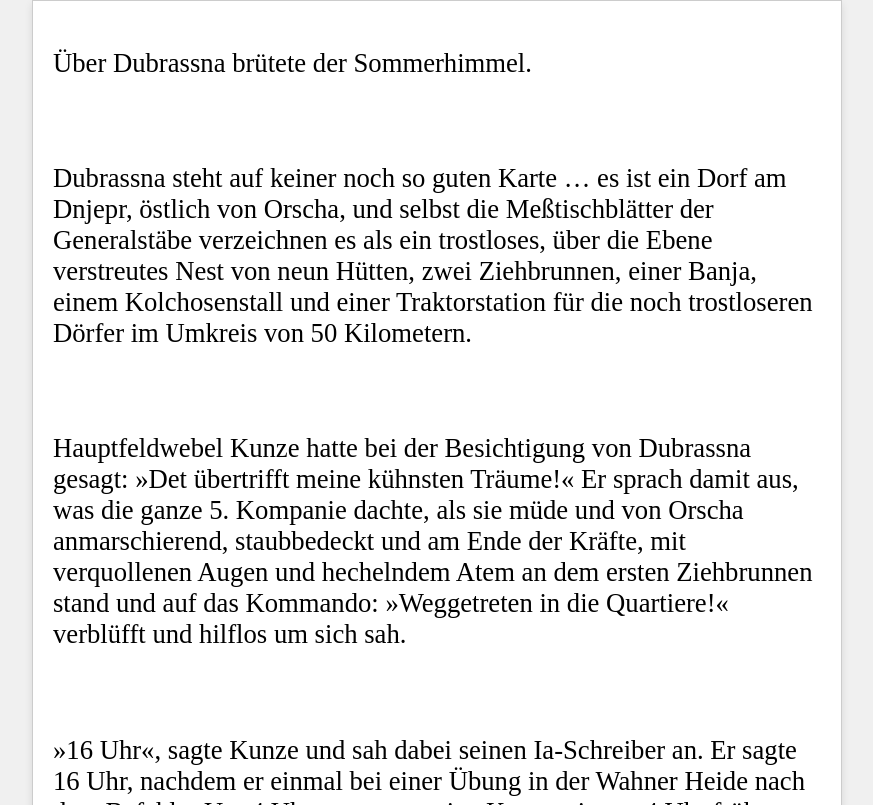
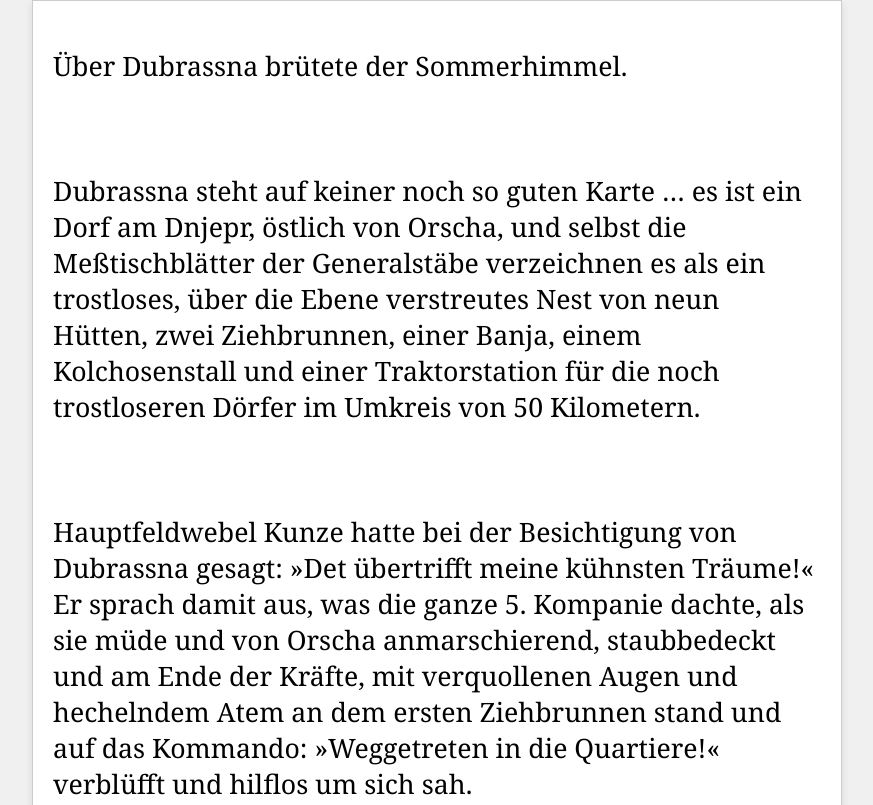
Before and after one commit to Miles72cn/ttt3.github.io, a plain HTML site: page index.html in a window 1280 px wide. Shown: the top 805 px of the page, without its empty margins (203-1076 px from the left). Drawn offline with Linux system fonts and the light colour scheme.

Commit message:
Update index.html

```diff
--- a/index.html
+++ b/index.html
@@ -13,7 +13,7 @@
             				justify-content: center;
             				align-items: center;
             				background-color: #f0f0f0;
-            				font-family: "Times New Roman", "楷体", "KaiTi", serif;
+            				font-family: "Georgia", "楷体", "KaiTi", serif;
         				}
 
         			/* 设置div样式 */
@@ -26,7 +26,7 @@
             				box-shadow: 0 4px 8px rgba(0, 0, 0, 0.1);
             				text-align: left; /* 文本居左 */
             				font-size: 20pt; /* 字体大小 */
-					font-family: "Times New Roman", "楷体", "KaiTi", serif;
+					font-family: "Georgia", "楷体", "KaiTi", serif;
         				}
     			</style>
 	</head>
```
